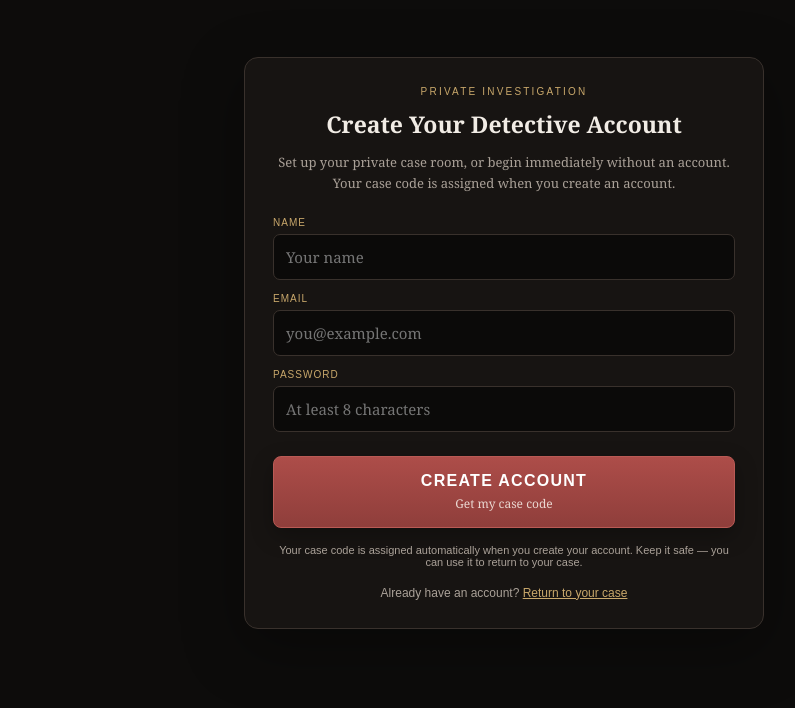
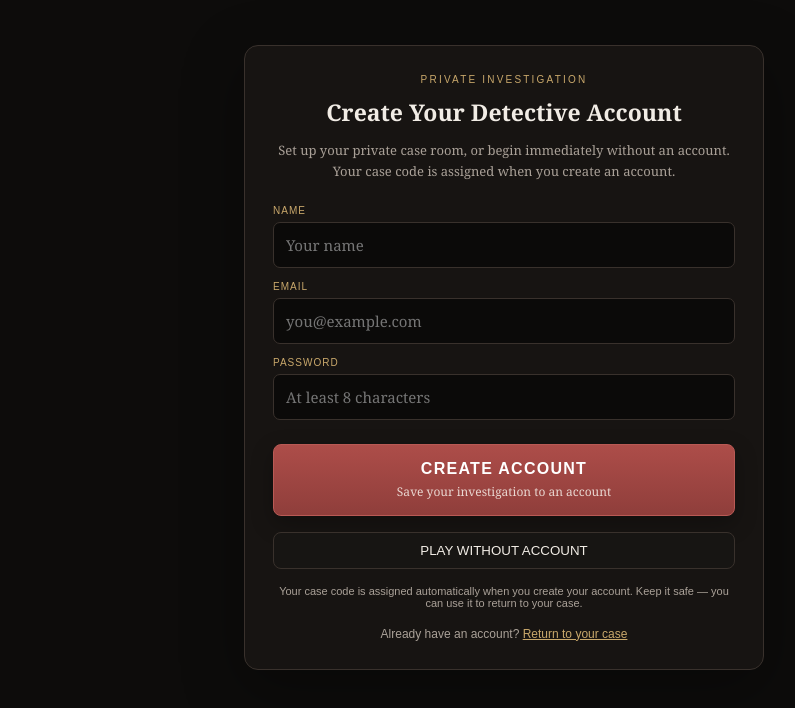
Before and after one commit to faizyaaabkhan-code/UNINVITED, a website: page index.html in a window 1280 px wide. Shown: the part 150-858 px from the top of the page, without its empty margins (136-931 px from the left). Drawn offline with Linux system fonts and the light colour scheme.

Commit message:
Add immediate guest play option

```diff
--- a/index.html
+++ b/index.html
@@ -117,7 +117,7 @@ function renderAuth(){
  var t=window.AUTH_TAB||"create";
  var body=t==="signin"
  ? '<h2 class="auth-title">Return to your case</h2><p class="auth-copy">Choose how you want to return to your investigation.</p><div class="auth-form"><div class="login-option"><h3>Email & Password</h3><label>Email</label><input id="authEmail" type="email" placeholder="you@example.com"><label>Password</label><input id="authPassword" type="password" placeholder="Password"><div class="auth-actions"><button class="btn primary" onclick="signInEmail()">SIGN IN</button></div></div><div class="auth-divider">OR</div><div class="login-option"><h3>Case Code</h3><p class="small-copy">Use the unique code assigned to your investigation.</p><label>Case code</label><input id="authCaseCode" class="code-box" placeholder="UNV-XXXXXX-XXXX"><div class="auth-actions"><button class="btn" onclick="signInCode()">RETURN WITH CASE CODE</button></div></div></div>'
- : '<div class="create-account-hero"><div class="create-kicker">PRIVATE INVESTIGATION</div><h2 class="auth-title">Create Your Detective Account</h2><p class="auth-copy">Set up your private case room, or begin immediately without an account. Your case code is assigned when you create an account.</p></div><div class="auth-form"><label>NAME</label><input id="authName" placeholder="Your name"><label>EMAIL</label><input id="authEmail" type="email" placeholder="you@example.com"><label>PASSWORD</label><input id="authPassword" type="password" placeholder="At least 8 characters"><div class="create-actions"><button class="create-account-btn" onclick="createAccount()"><span>CREATE ACCOUNT</span><small>Get my case code</small></button></div></div>';
+ : '<div class="create-account-hero"><div class="create-kicker">PRIVATE INVESTIGATION</div><h2 class="auth-title">Create Your Detective Account</h2><p class="auth-copy">Set up your private case room, or begin immediately without an account. Your case code is assigned when you create an account.</p></div><div class="auth-form"><label>NAME</label><input id="authName" placeholder="Your name"><label>EMAIL</label><input id="authEmail" type="email" placeholder="you@example.com"><label>PASSWORD</label><input id="authPassword" type="password" placeholder="At least 8 characters"><div class="create-actions"><button class="create-account-btn" onclick="createAccount()"><span>CREATE ACCOUNT</span><small>Save your investigation to an account</small></button></div><div class="auth-actions"><button class="btn" style="width:100%" onclick="startGuestCase()">PLAY WITHOUT ACCOUNT</button></div></div>';
  document.getElementById("app").innerHTML='<div class="auth-shell"><div class="auth-card">'+body+'<div id="authError" class="auth-error"></div><div class="auth-note">Your case code is assigned automatically when you create your account. Keep it safe — you can use it to return to your case.</div>'+ (t==="signin" ? '<div class="return-note">New player? <button class="text-link" onclick="authTab(\'create\')">Create your account</button></div>' : '<div class="return-note">Already have an account? <button class="text-link" onclick="authTab(\'signin\')">Return to your case</button></div>') +'</div></div>';
 }
 function render(){
```
